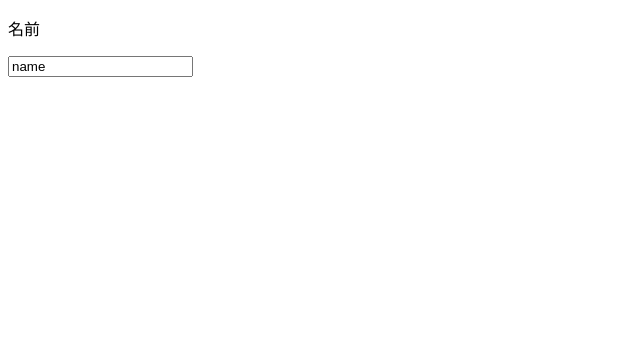
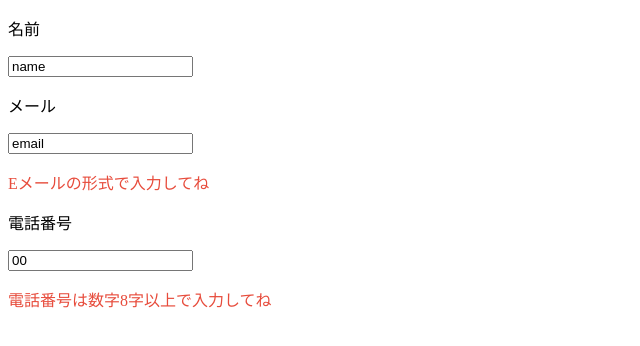
Before and after one commit to himariKa/Vue_study, a plain HTML site: page C4/index.html in a window 1280 px wide. Shown: the whole page, without its empty margins (0-640 px from the left). Drawn offline with nearby package versions, Linux system fonts and the light colour scheme.

Commit message:
フォームを完成させました

```diff
--- a/C4/C4.js
+++ b/C4/C4.js
@@ -7,9 +7,9 @@ const { createApp } = Vue;
     const App = createApp({
         data() {
             return {
-                text: 'hello Vue.js',
-                count:0,
-                name:'name'
+                name: 'name',
+                email:'email',
+                tel:'00'
             };
         },
         methods:{
@@ -32,6 +32,15 @@ const { createApp } = Vue;
             },
             isInValidName(){
                 return this.name.length < 4;
+            },
+            isInValidEmail(){
+                const regex = new RegExp(/^[A-Za-z0-9]{1}[A-Za-z0-9_.-]*@{1}[A-Za-z0-9_.-]{1,}\.[A-Za-z0-9]{1,}$/);
+                return !regex.test(this.email);
+            },
+            isInValidTel(){
+                const tel = this.tel;
+                const isErr = tel.length < 8 || isNaN(Number(tel));
+                return isErr;
             }
         }
 
--- a/C4/index.html
+++ b/C4/index.html
@@ -1,5 +1,6 @@
 <!DOCTYPE html>
 <html lang="jp">
+
 <head>
     <meta charset="UTF-8">
     <meta name="viewport" content="width=device-width, initial-scale=1.0">
@@ -7,6 +8,7 @@
     <link rel="stylesheet" href="./style.css">
     <title>Document</title>
 </head>
+
 <body>
     <div id="app">
         <!-- テキストの表示 -->
@@ -26,12 +28,26 @@
         <!-- <p v-if="isPassA" class="passed">クラスA</p>
         <p v-else-if="isPassB" class="passed">クラスB</p>
         <p v-else>不合格</p> -->
-        <p>名前</p>
-        <input type="text" name="name" v-model="name"/>
-        <p v-if="isInValidName" class="error">名前は4文字以上で入力してね</p>
+        <div class="form-area__name">
+            <p>名前</p>
+            <input type="text" name="name" v-model="name">
+            <p v-if="isInValidName" class="error">名前を4文字以上で入力してね</p>
+        </div>
+        <div class="form-area__email">
+            <p>メール</p>
+            <input type="text" name="email" v-model="email">
+            <p v-if="isInValidEmail" class="error">Eメールの形式で入力してね</p>
+        </div>
+        <div class="form-area__tel">
+            <p>電話番号</p>
+            <input type="text" name="tel" v-model="tel">
+            <p v-if="isInValidTel" class="error">電話番号は数字8字以上で入力してね</p>
+        </div>
+
     </div>
     <script src="https://unpkg.com/vue@3/dist/vue.global.js"></script>
     <script src="./C4.js"></script>
 
 </body>
+
 </html>
```
